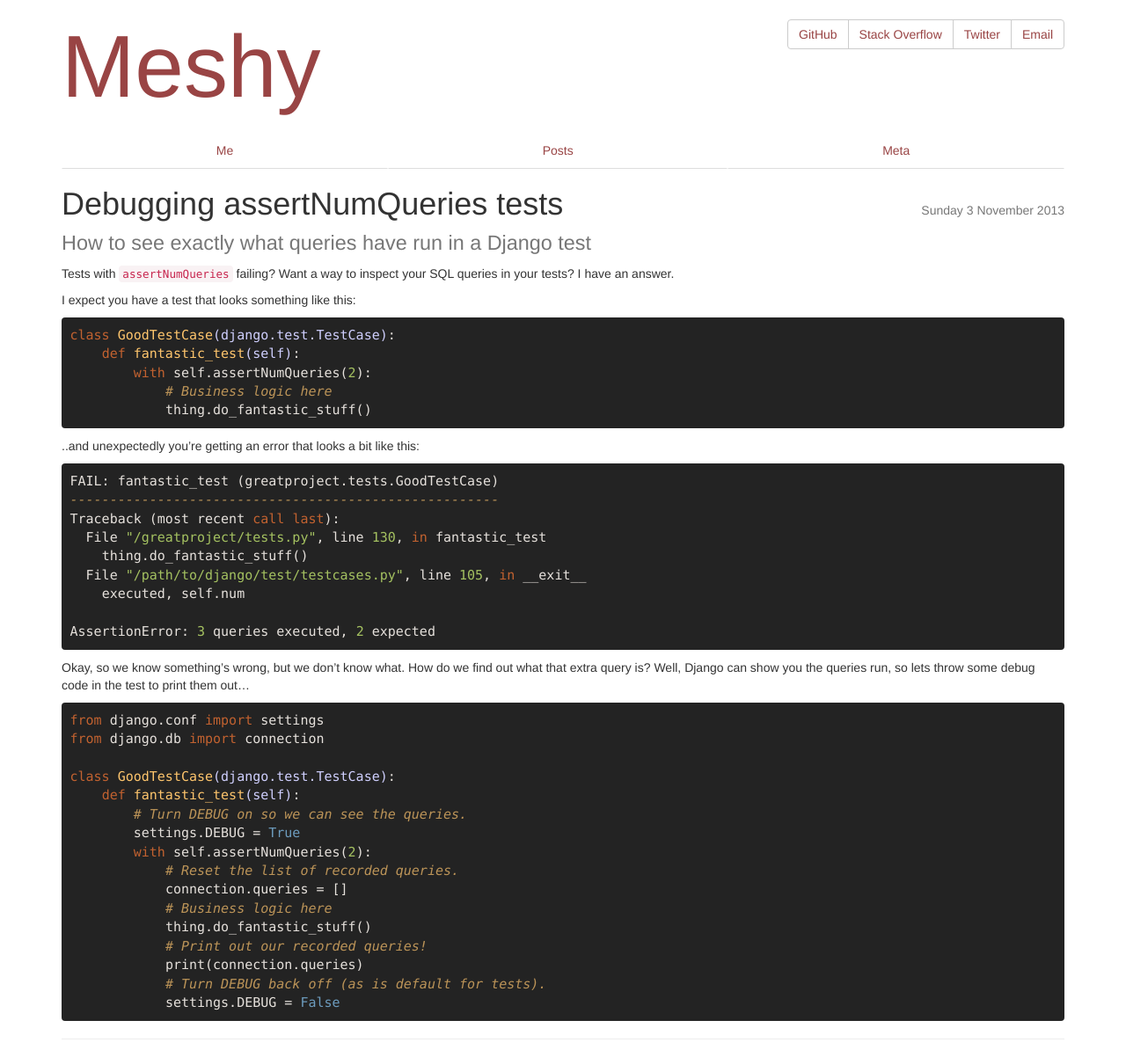
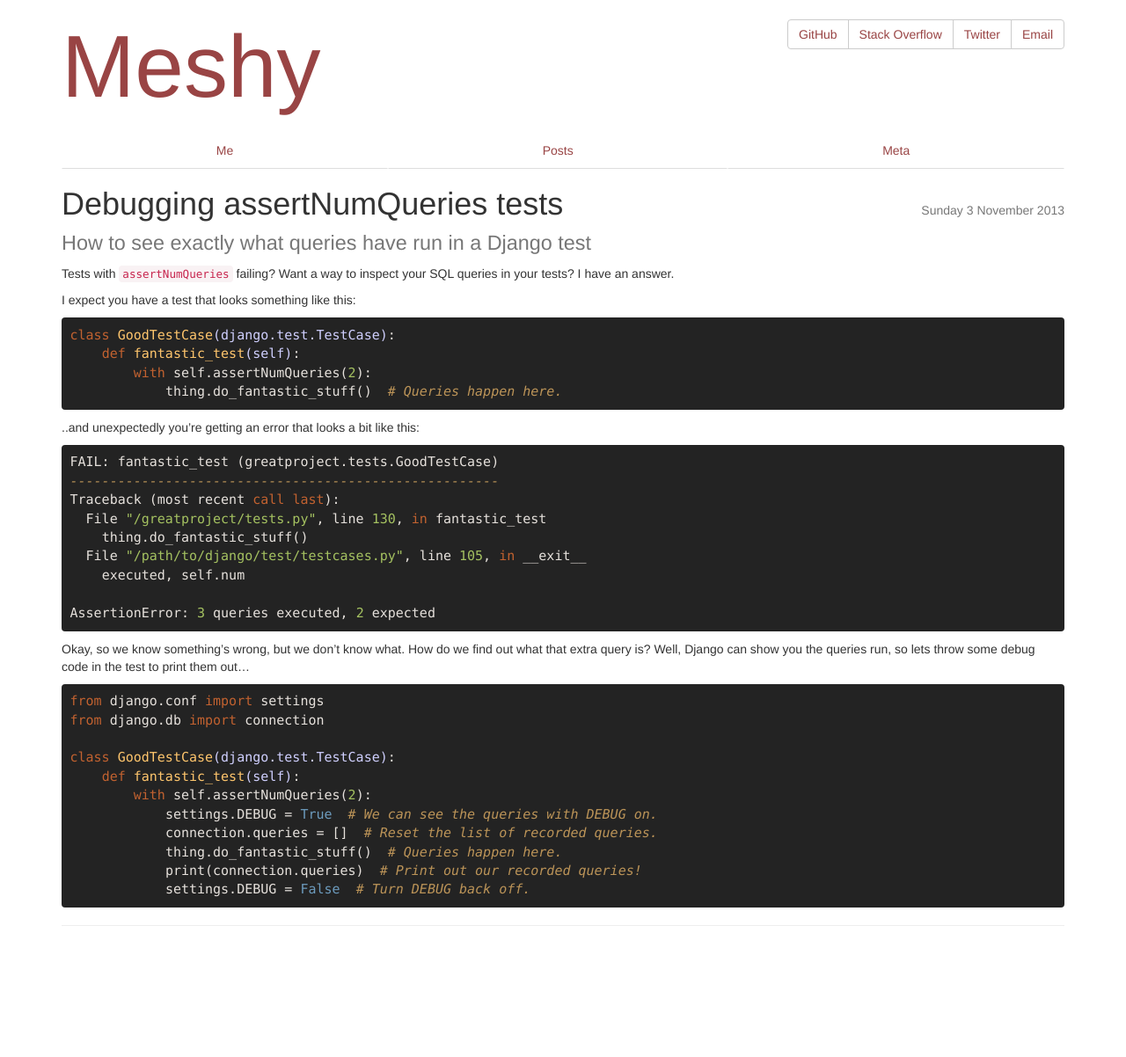
Before and after one commit to meshy/meshy.github.com, a Jekyll site: the page built from _posts/2013-11-03-debugging-assertnumqueries-tests.markdown, in a window 1280 px wide. Shown: the whole page at 88% size. Built offline with Jekyll 4.4.1, drawn with Linux system fonts in a browser that asks for light colours; nearby versions of some CDN libraries; some web fonts are replaced; Markdown is read by kramdown in place of the engine named in the settings; after the commit the page ends 1073 px from its top, so only the background shows below that.

Commit message:
Move comments onto code lines.

```diff
--- a/_posts/2013-11-03-debugging-assertnumqueries-tests.markdown
+++ b/_posts/2013-11-03-debugging-assertnumqueries-tests.markdown
@@ -14,8 +14,7 @@ I expect you have a test that looks something like this:
     class GoodTestCase(django.test.TestCase):
         def fantastic_test(self):
             with self.assertNumQueries(2):
-                # Business logic here
-                thing.do_fantastic_stuff()
+                thing.do_fantastic_stuff()  # Queries happen here.
 
 ..and unexpectedly you're getting an error that looks a bit like this:
 
@@ -36,14 +35,9 @@ Okay, so we know something's wrong, but we don't know what. How do we find out w
 
     class GoodTestCase(django.test.TestCase):
         def fantastic_test(self):
-            # Turn DEBUG on so we can see the queries.
-            settings.DEBUG = True
             with self.assertNumQueries(2):
-                # Reset the list of recorded queries.
-                connection.queries = []
-                # Business logic here
-                thing.do_fantastic_stuff()
-                # Print out our recorded queries!
-                print(connection.queries)
-                # Turn DEBUG back off (as is default for tests).
-                settings.DEBUG = False
+                settings.DEBUG = True  # We can see the queries with DEBUG on.
+                connection.queries = []  # Reset the list of recorded queries.
+                thing.do_fantastic_stuff()  # Queries happen here.
+                print(connection.queries)  # Print out our recorded queries!
+                settings.DEBUG = False  # Turn DEBUG back off.
```
